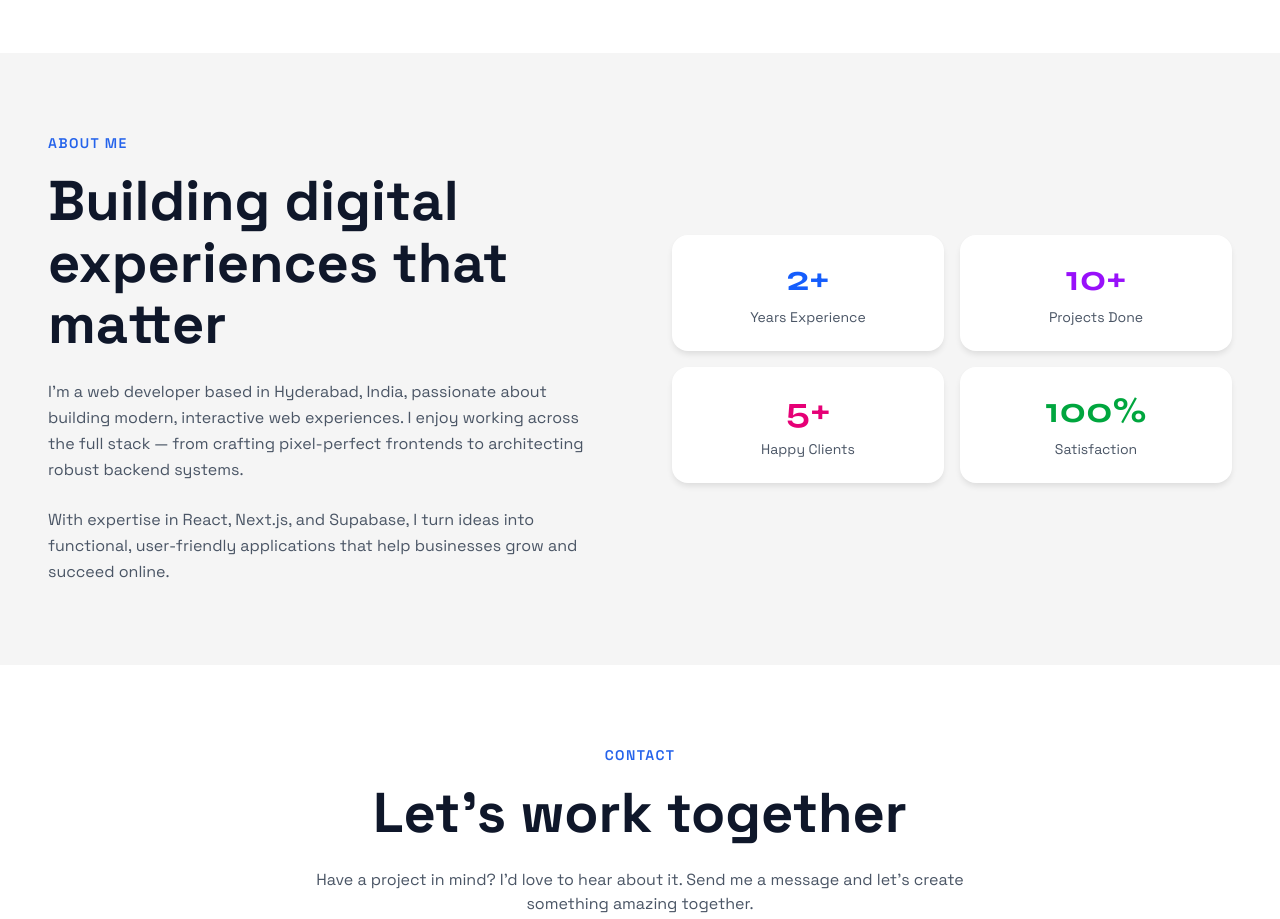
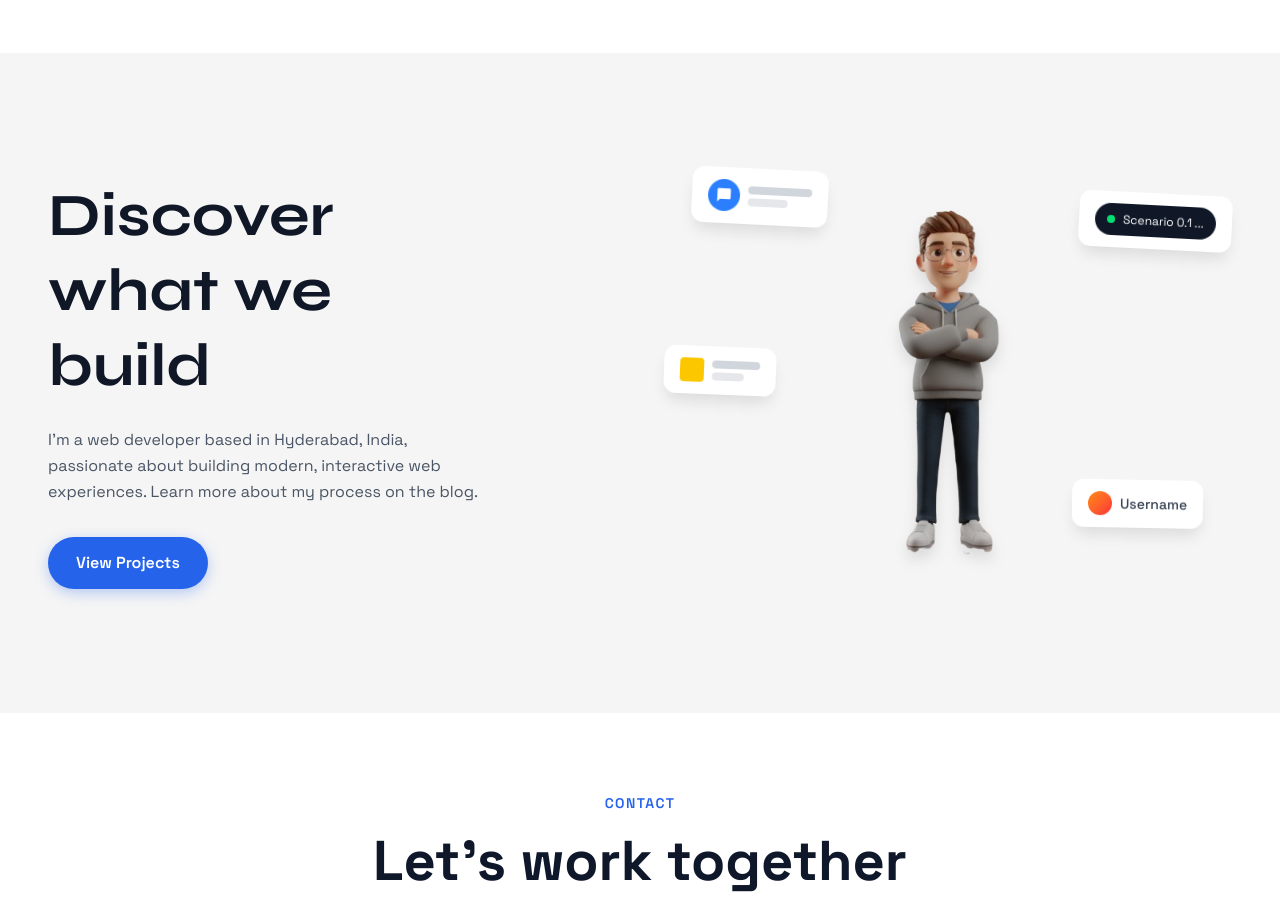
Before and after one commit to jonathanboda/JONA, a Next.js app: page / in a window 1280 px wide. Shown: the part 2980-3899 px from the top of the page. Built offline with nearby package versions, Linux system fonts and the light colour scheme.

Commit message:
Redesign About section with 3D character and floating UI elements

```diff
--- a/src/app/page.tsx
+++ b/src/app/page.tsx
@@ -618,36 +618,88 @@ function AboutSection() {
   return (
     <section id="about" className="py-20 bg-[#f5f5f5]">
       <div ref={ref} className="max-w-7xl mx-auto px-6 lg:px-12">
-        <div className="grid lg:grid-cols-2 gap-16 items-center">
+        <div className="grid lg:grid-cols-2 gap-12 items-center">
+          {/* Left - Text Content */}
           <div className={`${isVisible ? "animate-slide-in-left" : "opacity-0"}`}>
-            <p className="section-title">About Me</p>
-            <h2 className="section-heading mb-6">
-              Building digital experiences that matter
+            <h2 className="font-display text-4xl sm:text-5xl lg:text-6xl font-bold text-gray-900 leading-tight mb-6">
+              Discover<br />what we<br />build
             </h2>
-            <p className="text-gray-600 leading-relaxed mb-6">
-              I&apos;m a web developer based in {personalInfo.location}, passionate about building modern, interactive web experiences. I enjoy working across the full stack — from crafting pixel-perfect frontends to architecting robust backend systems.
+            <p className="text-gray-600 leading-relaxed mb-8 max-w-md">
+              I&apos;m a web developer based in {personalInfo.location}, passionate about building modern, interactive web experiences. Learn more about my process on the blog.
             </p>
-            <p className="text-gray-600 leading-relaxed">
-              With expertise in React, Next.js, and Supabase, I turn ideas into functional, user-friendly applications that help businesses grow and succeed online.
-            </p>
+            <button
+              onClick={() => document.getElementById("projects")?.scrollIntoView({ behavior: "smooth" })}
+              className="btn-primary"
+            >
+              View Projects
+            </button>
           </div>
 
-          <div className={`grid grid-cols-2 gap-4 ${isVisible ? "animate-slide-in-right" : "opacity-0"}`}>
-            <div className="card p-6 text-center">
-              <div className="text-4xl font-display font-bold text-blue-600 mb-2">2+</div>
-              <div className="text-gray-600 text-sm">Years Experience</div>
+          {/* Right - 3D Character with floating UI elements */}
+          <div className={`relative h-[450px] lg:h-[500px] ${isVisible ? "animate-slide-in-right" : "opacity-0"}`}>
+            {/* Floating chat bubble - top left */}
+            <div
+              className="floating-element animate-float"
+              style={{ top: "10%", left: "5%", animationDelay: "0s" }}
+            >
+              <div className="flex items-center gap-2">
+                <div className="w-8 h-8 rounded-full bg-blue-500 flex items-center justify-center">
+                  <svg viewBox="0 0 24 24" width="16" height="16" fill="white">
+                    <path d="M20 2H4c-1.1 0-2 .9-2 2v18l4-4h14c1.1 0 2-.9 2-2V4c0-1.1-.9-2-2-2z"/>
+                  </svg>
+                </div>
+                <div className="flex flex-col gap-1">
+                  <div className="w-16 h-2 bg-gray-300 rounded"></div>
+                  <div className="w-10 h-2 bg-gray-200 rounded"></div>
+                </div>
+              </div>
             </div>
-            <div className="card p-6 text-center">
-              <div className="text-4xl font-display font-bold text-purple-600 mb-2">10+</div>
-              <div className="text-gray-600 text-sm">Projects Done</div>
+
+            {/* Scenario badge - top right */}
+            <div
+              className="floating-element animate-float"
+              style={{ top: "15%", right: "0%", animationDelay: "0.5s" }}
+            >
+              <div className="flex items-center gap-2 bg-gray-900 text-white px-3 py-2 rounded-full text-xs">
+                <span className="w-2 h-2 bg-green-400 rounded-full"></span>
+                Scenario 0.1 ...
+              </div>
             </div>
-            <div className="card p-6 text-center">
-              <div className="text-4xl font-display font-bold text-pink-600 mb-2">5+</div>
-              <div className="text-gray-600 text-sm">Happy Clients</div>
+
+            {/* Message bubble - middle left */}
+            <div
+              className="floating-element animate-float"
+              style={{ top: "45%", left: "0%", animationDelay: "1s" }}
+            >
+              <div className="flex items-center gap-2">
+                <div className="w-6 h-6 rounded bg-yellow-400"></div>
+                <div className="flex flex-col gap-1">
+                  <div className="w-12 h-2 bg-gray-300 rounded"></div>
+                  <div className="w-8 h-2 bg-gray-200 rounded"></div>
+                </div>
+              </div>
             </div>
-            <div className="card p-6 text-center">
-              <div className="text-4xl font-display font-bold text-green-600 mb-2">100%</div>
-              <div className="text-gray-600 text-sm">Satisfaction</div>
+
+            {/* Username badge - bottom right */}
+            <div
+              className="floating-element animate-float"
+              style={{ bottom: "20%", right: "5%", animationDelay: "1.5s" }}
+            >
+              <div className="flex items-center gap-2">
+                <div className="w-6 h-6 rounded-full bg-gradient-to-br from-orange-400 to-red-500"></div>
+                <span className="text-sm font-medium text-gray-700">Username</span>
+              </div>
+            </div>
+
+            {/* 3D Character Image */}
+            <div className="absolute inset-0 flex items-center justify-center">
+              <Image
+                src="/PHOTO/about section .png"
+                alt="3D Character"
+                width={400}
+                height={400}
+                className="object-contain drop-shadow-xl"
+              />
             </div>
           </div>
         </div>
```
Also changed, not shown: public/PHOTO/about section .png (added).
